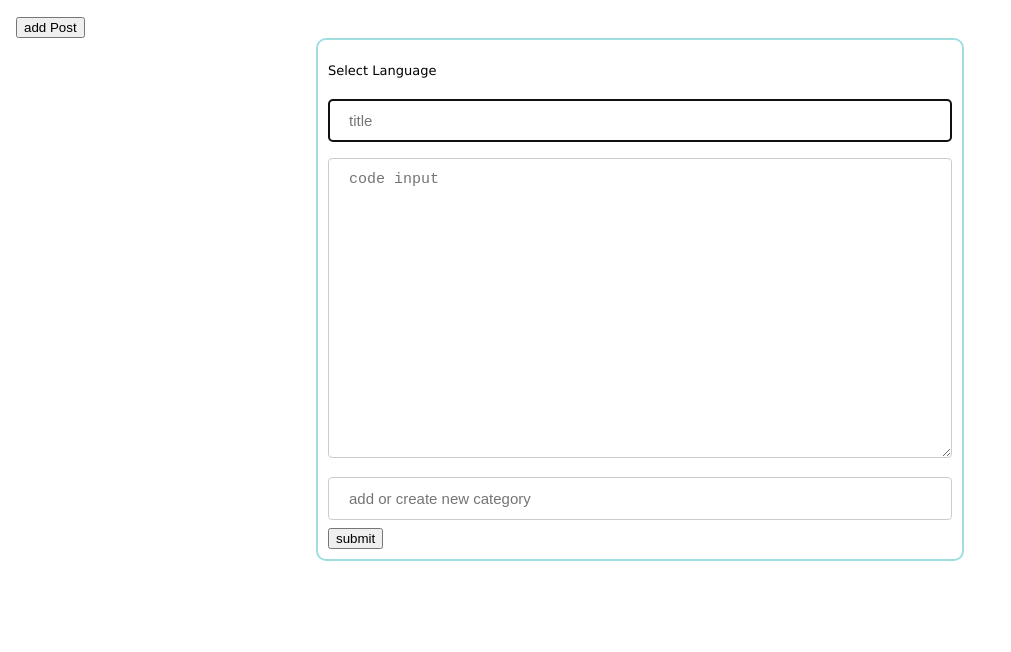
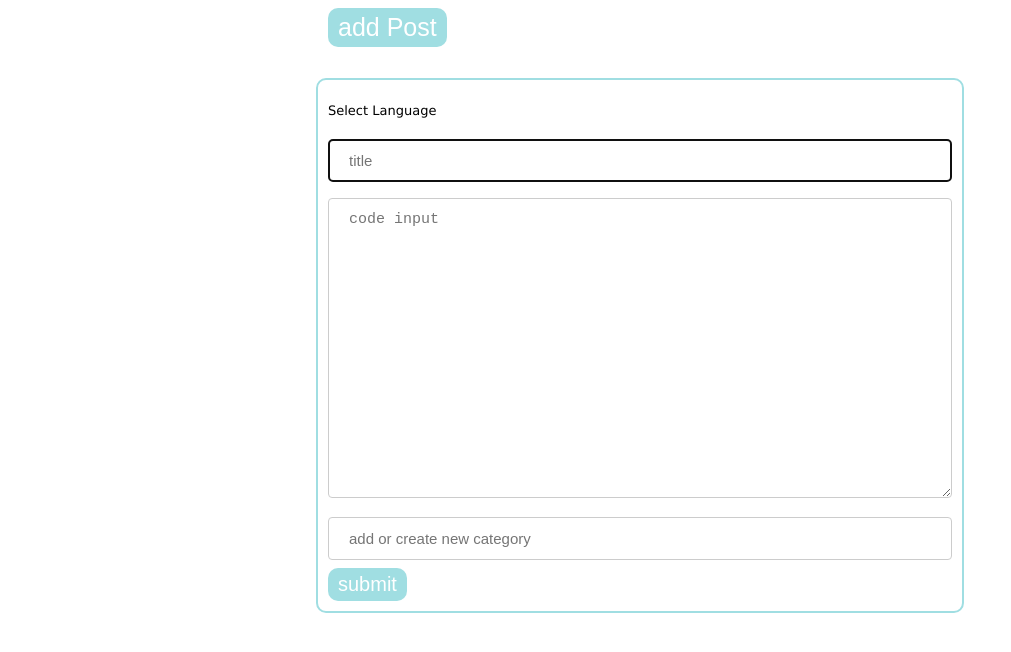
Before and after one commit to MoritzKronberger/Snippets, a Vue app in the folder frontend/app/: page / in a window 1280 px wide. Shown: the top 652 px of the page, without its empty margins (0-1011 px from the left). Built offline with nearby package versions, Linux system fonts and the light colour scheme.

Commit message:
added button css

```diff
--- a/frontend/app/src/App.vue
+++ b/frontend/app/src/App.vue
@@ -37,4 +37,30 @@ html, body
   }
 }
 
+.button
+{ background-color: #A0DEE2;
+  border: none;
+  color: white;
+  padding: 5px 10px;
+  text-align: center;
+  text-decoration: none;
+  cursor: pointer;
+  border-radius: 10px;
+
+  &.addButton {
+    font-size: 25px;
+    margin-left: 25%;
+    margin-bottom: 2.5%;
+  }
+
+  &.medium {
+    font-size: 20px;
+  }
+
+  &.small {
+    font-size: 15px;
+  }
+}
+
+
 </style>
```
